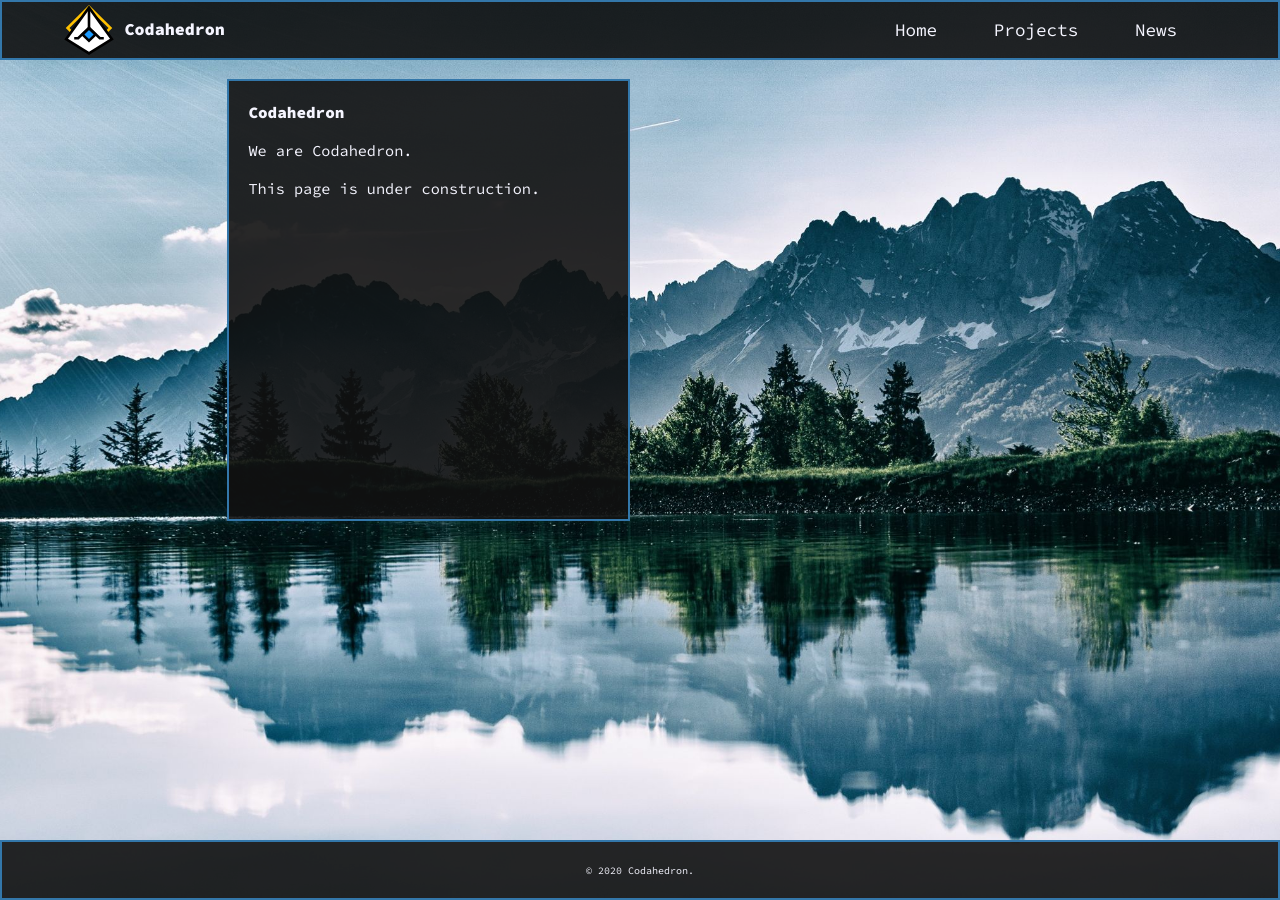
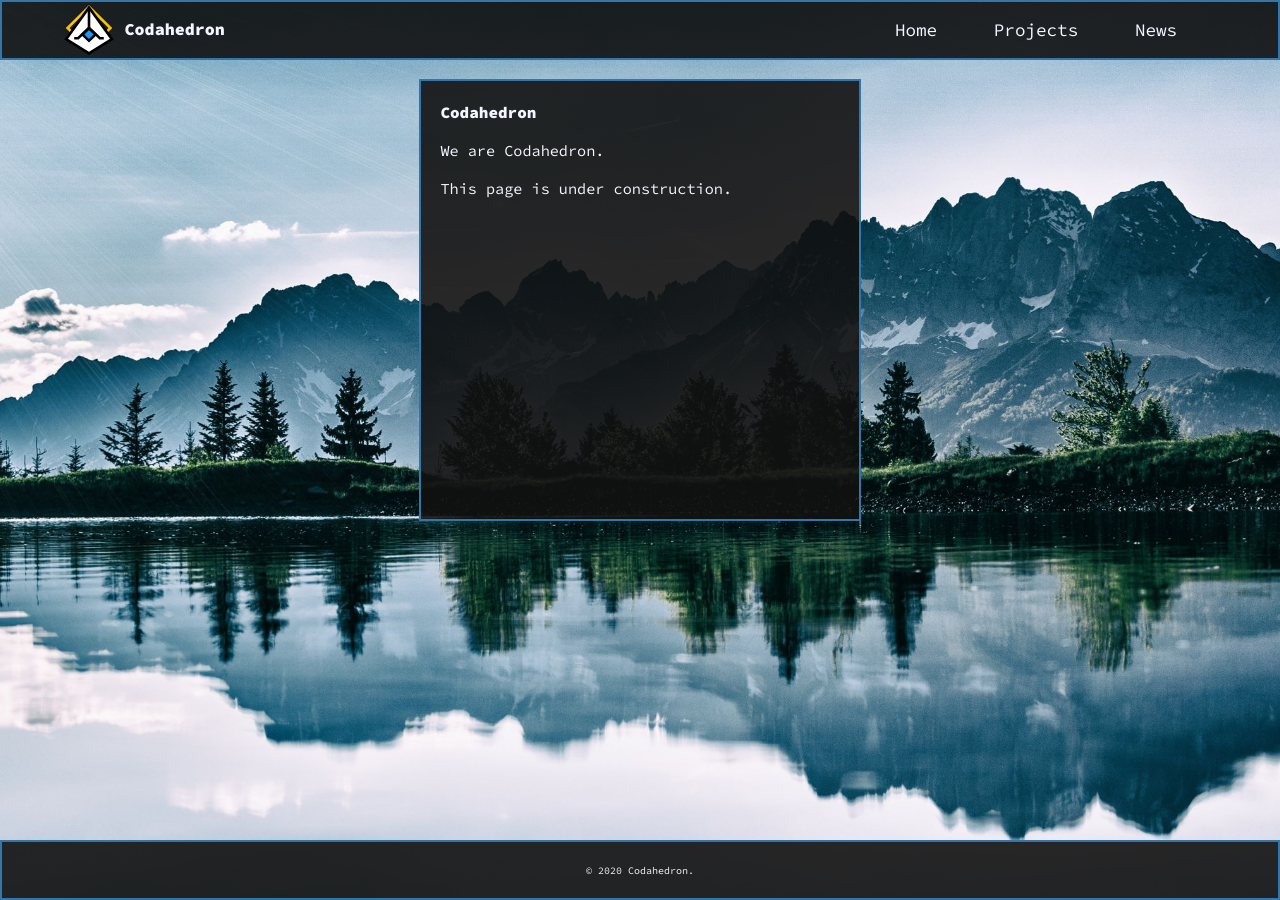
Before and after one commit to codahedron/codahedron.github.io, a Jekyll site: the page built from index.md, in a window 1280 px wide. Built offline with Jekyll 4.4.1, drawn with Linux system fonts in a browser that asks for light colours.

Commit message:
More tweaks to grid structure.

```diff
--- a/_sass/base.scss
+++ b/_sass/base.scss
@@ -55,7 +55,7 @@
    //justify-content: center;
 
    display: grid;
-   grid-template-columns: repeat(4, minmax(20ch, 1fr));
+   grid-template-columns: repeat(auto-fit, minmax(10ch, 1fr));
    grid-auto-rows: 10ch;
    grid-gap: $gap-size;
 
@@ -65,8 +65,8 @@
    margin-right: auto;
    max-width: 120ch;
 
-   @media only screen and (max-width: 90ch) {
-      grid-template-columns: repeat(2, minmax(20ch, 1fr));
+   @media only screen and (max-width: 60ch) {
+      grid-template-columns: repeat(4, minmax(5ch, 1fr));
    }
 }
 
@@ -104,12 +104,12 @@
 }
 
 .win-big {
-   grid-column: span 2;
+   grid-column: span 4;
    grid-row: span 4;
 }
 
 .win-horizontal {
-   grid-column: span 2;
+   grid-column: 1 / end;
    grid-row: span 1;
 }
 
--- a/_sass/projects.scss
+++ b/_sass/projects.scss
@@ -28,7 +28,7 @@
 
 .project-card {
    grid-row: span 3;
-   grid-column: span 2;
+   grid-column: span 4;
 
    border: 1px solid $border-color;
    border-radius: 2px;
--- a/pages/projects.html
+++ b/pages/projects.html
@@ -5,7 +5,7 @@
 ---
 {% assign sorted = site.projects | sort: 'title' %}
 
-<div class="window centered">
+<div class="window win-horizontal centered">
    <h1> Projects </h1>
 </div>
 
```
